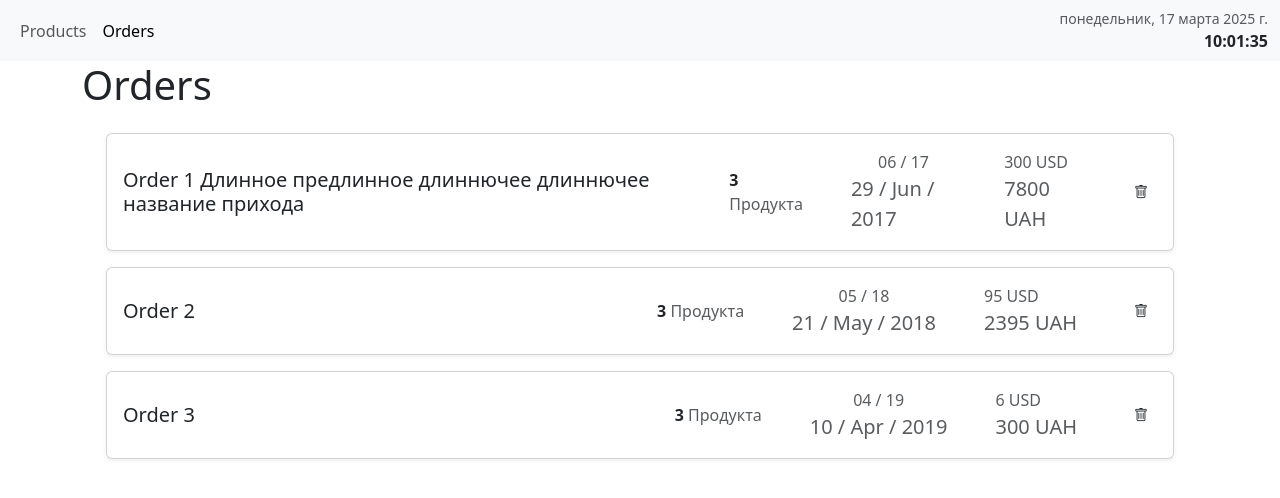
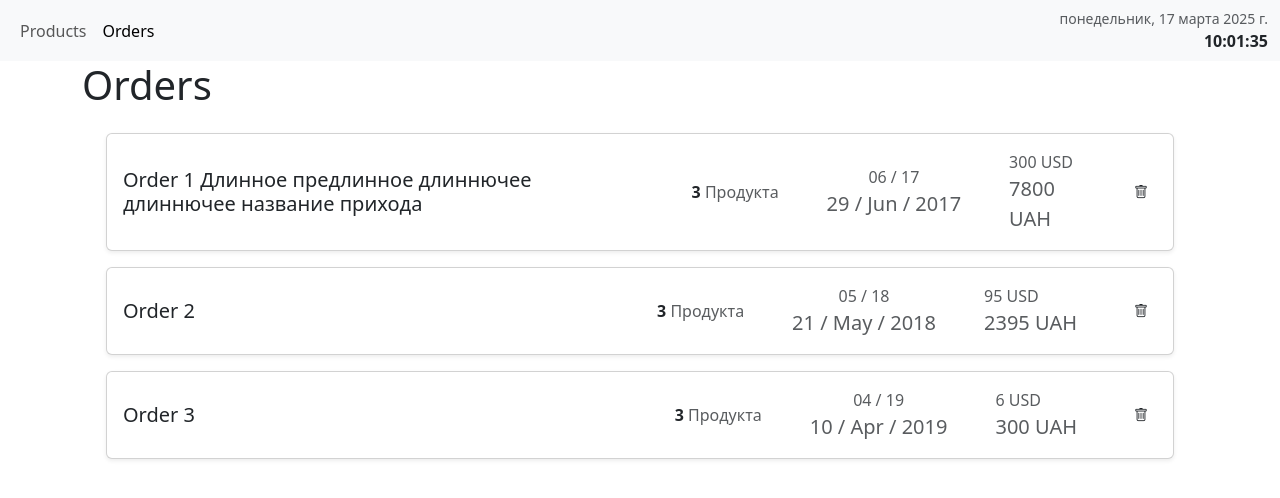
Before and after one commit to badday182/berkun-dzencode-test, a Next.js app in the folder my-app/: page /orders in a window 1280 px wide. Shown: the top 498 px of the page. Built offline with nearby package versions, Linux system fonts and the light colour scheme.

Commit message:
add flex-shrink-0 to date and product counter

```diff
--- a/my-app/public/components/orderCard/index.tsx
+++ b/my-app/public/components/orderCard/index.tsx
@@ -25,11 +25,11 @@
             className={`d-flex flex-grow-1 justify-content-between align-items-center gap-5 ${styles.cardContent}`}
           >
             <h5 className="card-title flex-grow-1 m-0">{title}</h5>
-            <div>
+            <div className="flex-shrink-0">
               <span className="fw-semibold">{productsCount}</span>
               <span className="text-muted">{` Продукта`}</span>
             </div>
-            <div className="d-flex flex-column align-items-center">
+            <div className="d-flex flex-column align-items-center flex-shrink-0">
               <div className="text-muted">{dateShort}</div>
               <div className="text-muted fs-5">{date}</div>
             </div>
```
